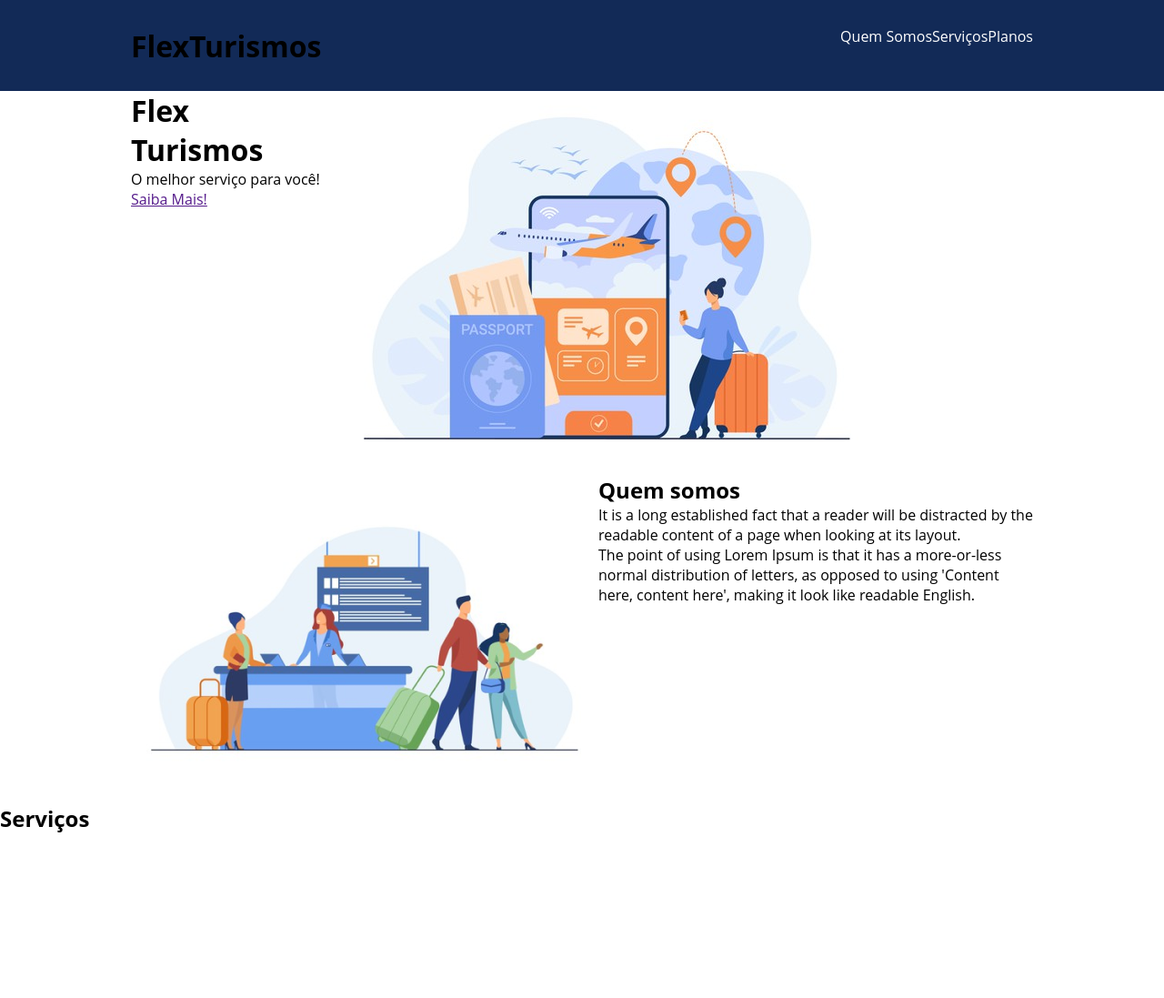
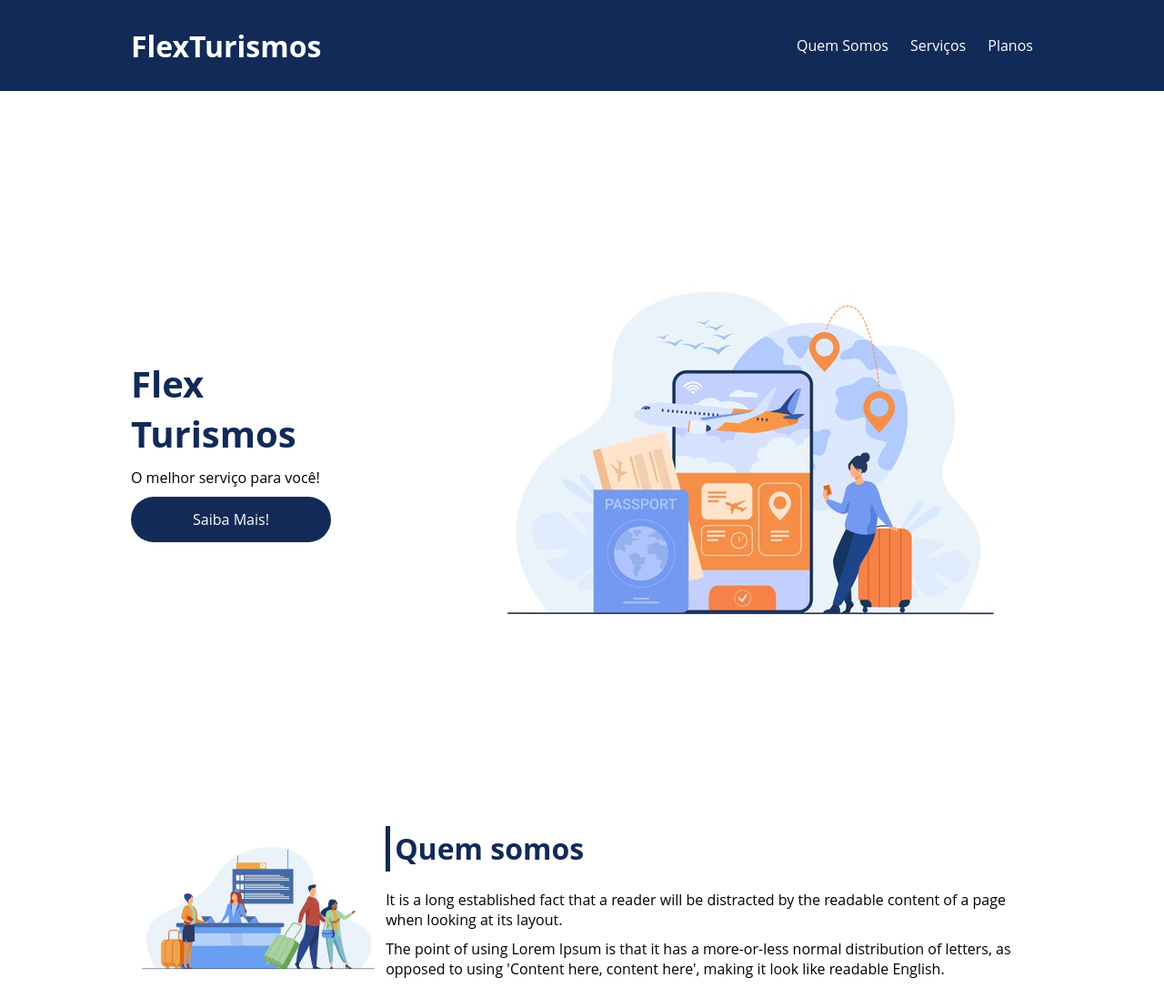
Before and after one commit to LuanVSO/flex-projeto-dio, a plain HTML site: page index.html in a window 1280 px wide. Shown: the top 1097 px of the page at 91% size. Drawn offline with Linux system fonts and the light colour scheme.

Commit message:
parte 1.3

```diff
--- a/index.html
+++ b/index.html
@@ -22,8 +22,8 @@
         </div>
     </header>
 
-    <div class="flex-container">
-        <div>
+    <div class="flex-container presentation">
+        <div class="text">
             <h1>Flex <br>Turismos</h1>
             <p>O melhor serviço para você!</p>
             <a href="">Saiba Mais!</a>
@@ -35,16 +35,16 @@
     </div>
 
     <div class="flex-container" id="quem-somos">
-        <div>
-            <img src="./images/1-quem-somos.png" alt="balcão de atendimento">
-        </div>
 
-        <div>
+        <div class="text">
             <h2>Quem somos</h2>
             <p>It is a long established fact that a reader will be distracted by the readable content of a page when
                 looking at its layout. </p>
             <p>The point of using Lorem Ipsum is that it has a more-or-less normal distribution of letters, as opposed
                 to using 'Content here, content here', making it look like readable English.</p>
+        </div>
+        <div>
+            <img src="./images/1-quem-somos.png" alt="balcão de atendimento">
         </div>
     </div>
 
--- a/style.css
+++ b/style.css
@@ -14,6 +14,10 @@
 	text-decoration: none;
 }
 
+div img {
+	display: block;
+	width: 100%;
+}
 .flex-container {
 	display: flex;
 	max-width: 992px;
@@ -26,10 +30,15 @@
 	height: 100px;
 	display: flex;
 	align-items: center;
+	color: #fff;
 }
 
 header .list-items {
 	display: flex;
+	align-items: center;
+		justify-content: space-between;
+		max-width: 260px;
+		width: 100%;
 }
 
 .list-items>li>a {
@@ -39,3 +48,60 @@
 header .menu {
 	justify-content: space-between;
 }
+
+.presentation {
+	height: 100vh;
+	align-items: center;
+	justify-content: space-between;
+}
+
+.presentation>.texto {
+	min-height: 200px;
+}
+
+.presentation>.text>h1 {
+	color: #122A57;
+	font-size: 40px;
+	margin-bottom: 10px;
+}
+
+.presentation>.text>a {
+	background-color: #122A57;
+	color: #fff;
+	text-align: center;
+	border-radius: 30px;
+	width: 220px;
+	display: block;
+	text-decoration: none;
+	height: 50px;
+	line-height: 50px;
+	margin: 10px 0;
+}
+
+#quem-somos {
+	flex-direction: row-reverse;
+	align-items: center;
+	justify-content: space-between;
+}
+
+#quem-somos>div.text>h2 {
+	font-size: 32px;
+	color: #122A57;
+	display: flex;
+	margin-bottom: 20px;
+	line-height: 50px;
+}
+
+#quem-somos>div.text>h2::before {
+	content: "";
+	height: 50px;
+	width: 5px;
+	margin-right: 5px;
+	background-color: #122A57;
+	position: relative;
+}
+
+#quem-somos p {
+	margin-bottom: 10px;
+	width: 98%;
+}
```
